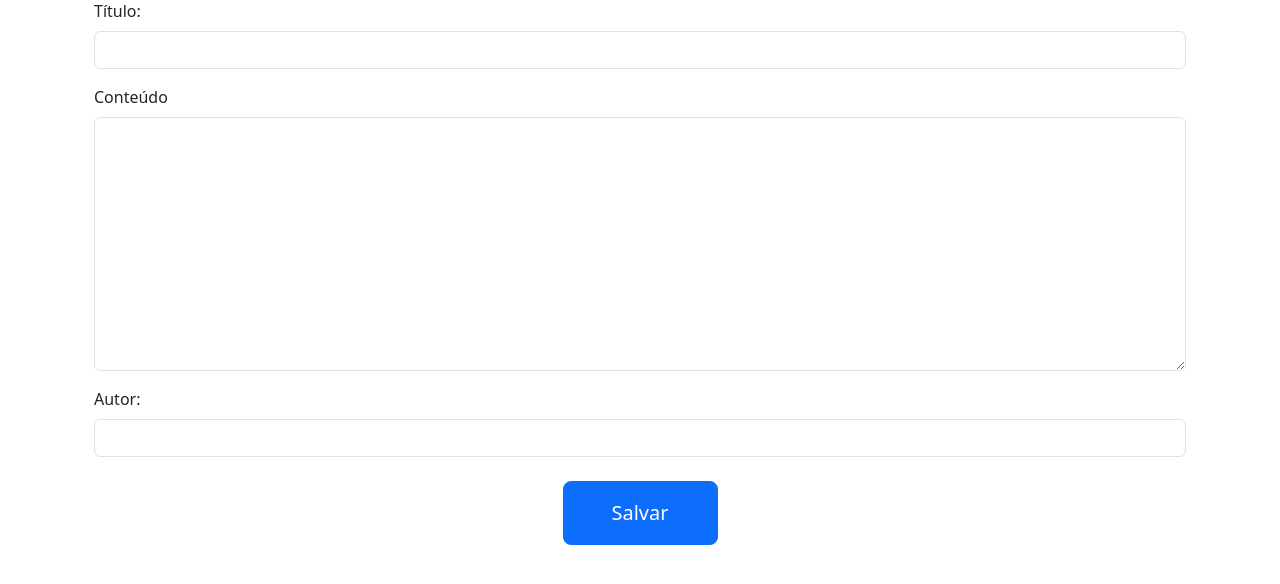
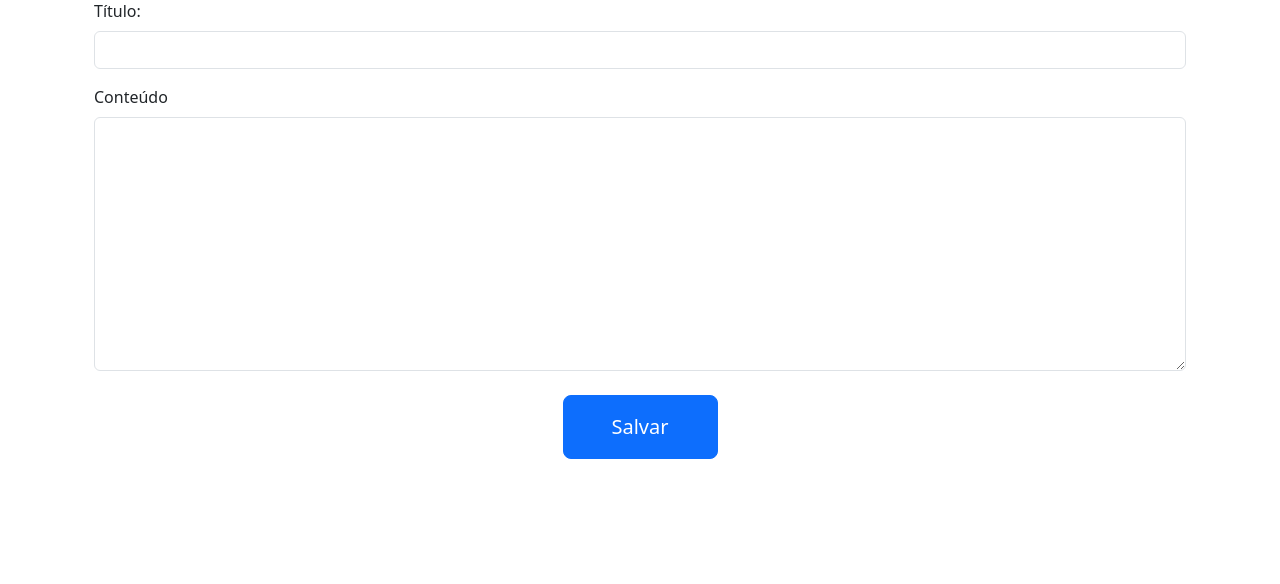
Before and after one commit to henriquenery1/verso_vivo, a Django app: page /contents/create/ in a window 1280 px wide. Shown: the part 127-711 px from the top of the page. Run offline with Django 5.2, Linux system fonts and the light colour scheme.

Commit message:
fix: remove author from contents

```diff
--- a/contents/forms.py
+++ b/contents/forms.py
@@ -4,4 +4,4 @@ from .models import Content
 class ContentForm(forms.ModelForm):
     class Meta:
         model = Content
-        fields = ['title', 'body', 'author']
+        fields = ['title', 'body']
--- a/contents/models.py
+++ b/contents/models.py
@@ -4,9 +4,4 @@ from django.utils import timezone
 class Content(models.Model):
     title = models.CharField(max_length=200, verbose_name='Título')
     body = models.TextField(verbose_name='Conteúdo')
-    author = models.CharField(max_length=100, verbose_name='Autor')
     publication_date = models.DateTimeField(default=timezone.now, verbose_name='Data de Publicação')
-
-    def set_publication_date(self):
-        self.publication_date = timezone.now()
-        super().save()
--- a/contents/templates/contents/content_list.html
+++ b/contents/templates/contents/content_list.html
@@ -12,7 +12,6 @@
             <div>
                 <h3>{{ content.title }}</h3>
                 <p>{{ content.body|linebreaks }}</p>
-                <p>Autor: {{ content.author }}</p>
                 <br>
                 <hr>
             </div>
--- a/contents/templates/contents/create_content.html
+++ b/contents/templates/contents/create_content.html
@@ -17,11 +17,6 @@
                 <textarea rows="10" class="form-control" name="{{ form.body.name }}"></textarea>
             </div>
 
-            <div class="mb-3">
-                <label for="{{ form.author.id_for_label }}" class="form-label">Autor:</label>
-                <input type="text" class="form-control" name="{{ form.author.name }}">
-            </div>
-
             <button type="submit" class="btn btn-primary btn-lg mx-auto d-block mt-4 px-5 py-3">Salvar</button>
         </form>
     </div>
--- a/contents/templates/contents/detail_content.html
+++ b/contents/templates/contents/detail_content.html
@@ -6,7 +6,6 @@
     <div class="container mt-4">
         <h2 class='text-center'> {{ content.title }} </h2>
         <p>{{ content.body|linebreaks }}</p>
-        <p>Autor: {{ content.author }}</p>
         <p>Data de Publicação: {{ content.publication_date }}</p>
     </div>
 {% endblock content %}
```
Also changed, not shown: contents/migrations/0002_remove_content_author.py (added).
